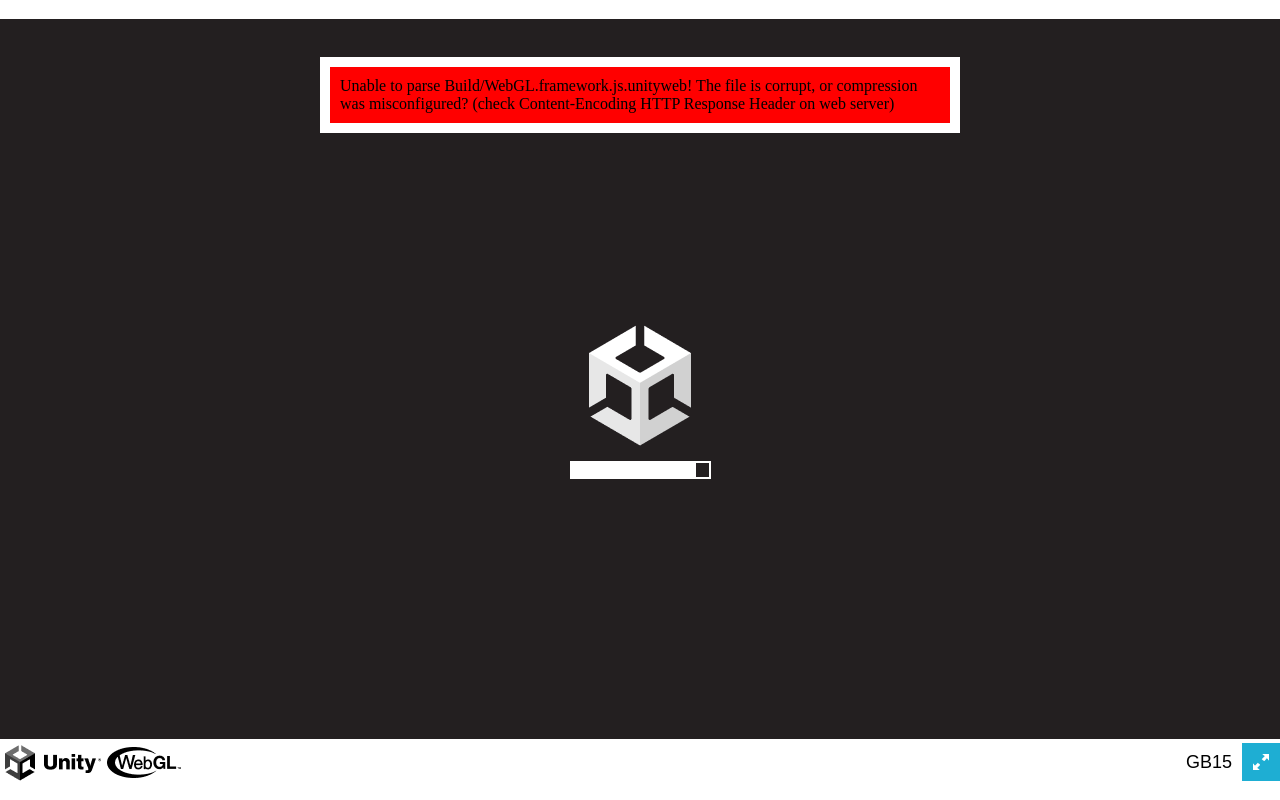
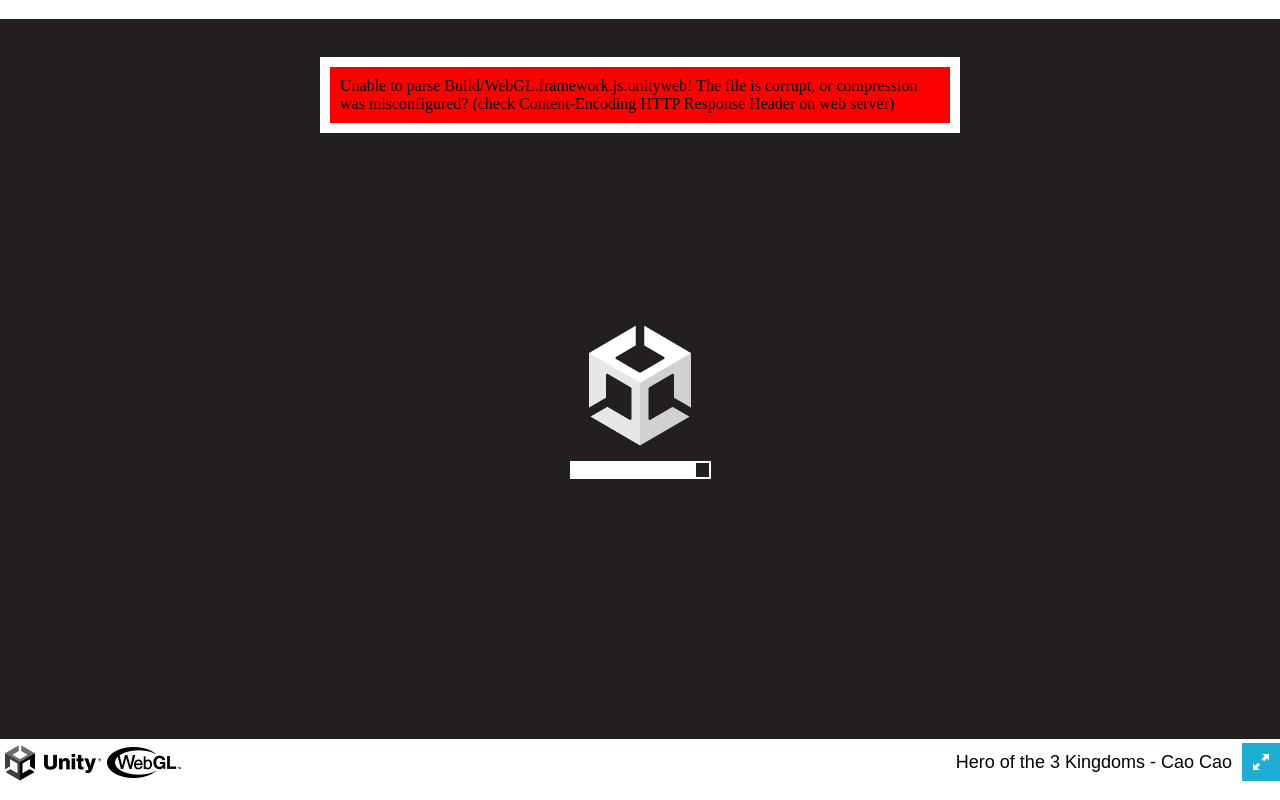
Before and after one commit to alice90426/GB15, a plain HTML site: page index.html in a window 1280 px wide. Drawn offline with Linux system fonts and the light colour scheme; no server answers.

Commit message:
[更新] v1.4.3.0

```diff
--- a/index.html
+++ b/index.html
@@ -3,7 +3,7 @@
   <head>
     <meta charset="utf-8">
     <meta http-equiv="Content-Type" content="text/html; charset=utf-8">
-    <title>Unity WebGL Player | GB15</title>
+    <title>Unity WebGL Player | Hero of the 3 Kingdoms - Cao Cao</title>
     <link rel="shortcut icon" href="TemplateData/favicon.ico">
     <link rel="stylesheet" href="TemplateData/style.css">
   </head>
@@ -20,7 +20,7 @@
       <div id="unity-footer">
         <div id="unity-webgl-logo"></div>
         <div id="unity-fullscreen-button"></div>
-        <div id="unity-build-title">GB15</div>
+        <div id="unity-build-title">Hero of the 3 Kingdoms - Cao Cao</div>
       </div>
     </div>
     <script>
@@ -63,7 +63,7 @@
         codeUrl: buildUrl + "/WebGL.wasm.unityweb",
         streamingAssetsUrl: "StreamingAssets",
         companyName: "DefaultCompany",
-        productName: "GB15",
+        productName: "Hero of the 3 Kingdoms - Cao Cao",
         productVersion: "1.0",
         showBanner: unityShowBanner,
       };
```
Also changed, not shown: 1 other file.
